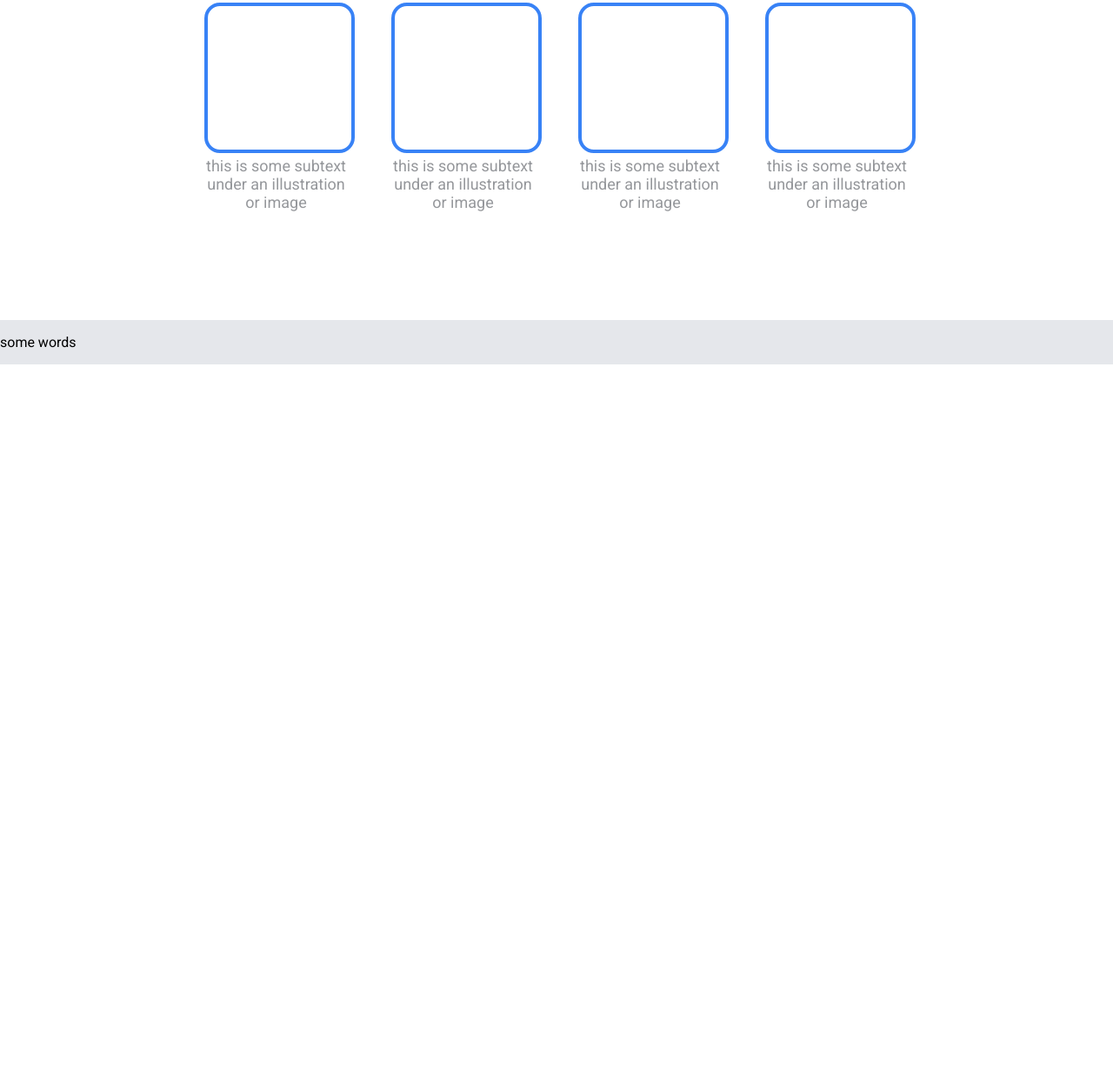
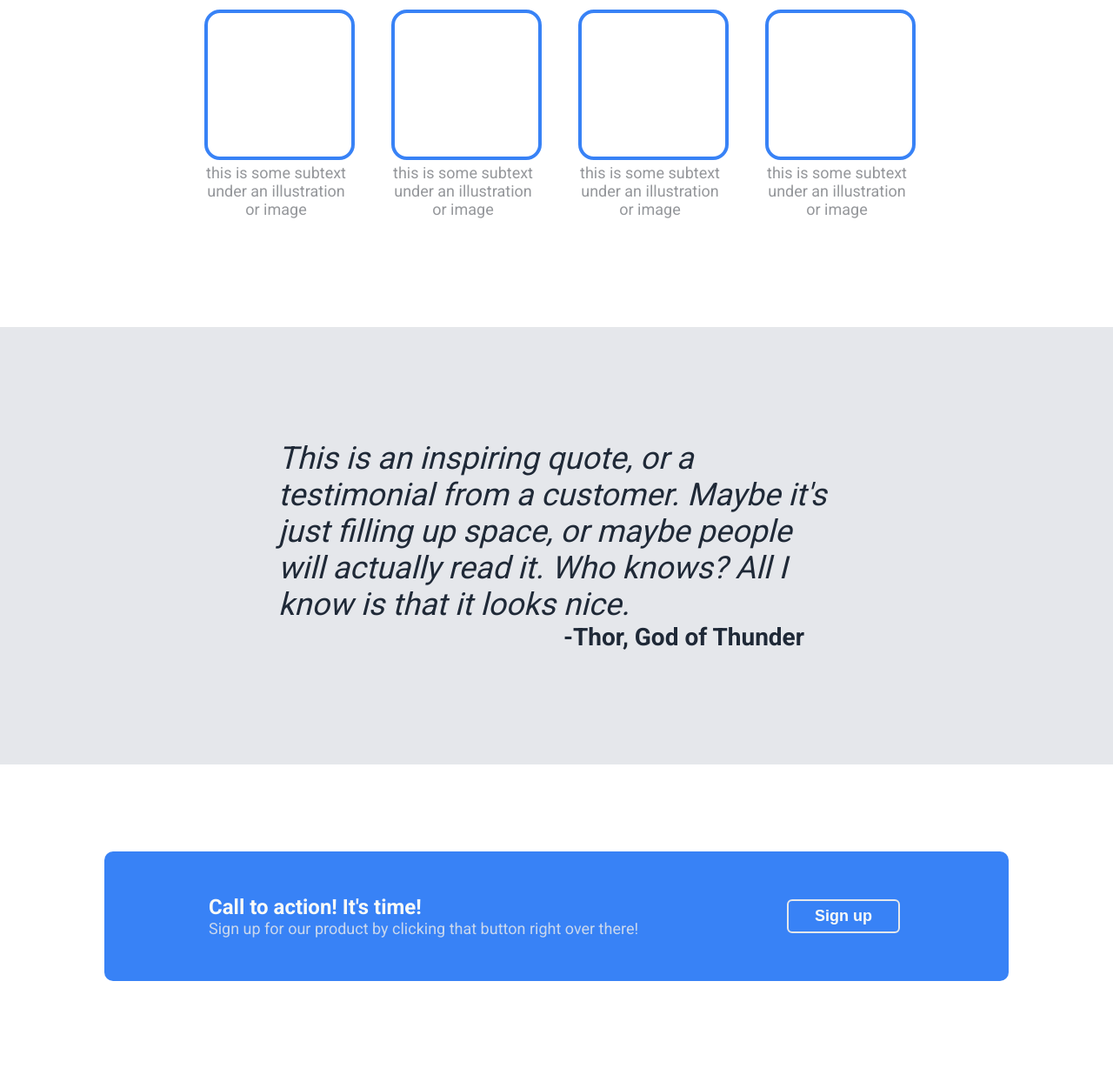
Before and after one commit to megotto95/landing-page, a plain HTML site: page index.html in a window 1280 px wide. Shown: the part 688-1916 px from the top of the page at 87% size. Before the commit the page ends 1107 px from the top, so only its background shows below. Drawn offline with Linux system fonts and the light colour scheme.

Commit message:
Add info, quote, and call to action section
Call to action section was mislabeled and now changed to info

```diff
--- a/index.html
+++ b/index.html
@@ -24,16 +24,16 @@
                 <div class="subtext">
                     This website has some subtext that goes here under the main title. It's a smaller font and the color is a lower contrast.
                 </div>
-                <button>sign up</button>
+                <button>Sign up</button>
             </div>
             <div class="right">
                 <div class="image"> placeholder for image</div>
             </div>
         </div>
     </div>
-    <div class="action">
+    <div class="info-section">
         <div class="title">Random Information</div>
-        <div class="action-content">
+        <div class="info-content">
             <div class="info">
                 <div class="block"></div>
                 <div class="subtext">this is some subtext under an illustration or image</div>
@@ -53,7 +53,17 @@
         </div>
     </div>
     <div class="quote">
-        <p>some words</p>
+        <div class="text">This is an inspiring quote, or a testimonial from a customer. Maybe it's just filling up space, or maybe people will actually read it. Who knows? All I know is that it looks nice.</div>
+        <div class="credit">-Thor, God of Thunder</div>
+    </div>
+    <div class="action-section">
+        <div class="action-block">
+            <div class="text">
+                <div class="call">Call to action! It's time!</div>
+                <div class="subtext">Sign up for our product by clicking that button right over there!</div>
+            </div>
+            <button>Sign up</button>
+        </div>
     </div>
 </body>
 </html>
--- a/style.css
+++ b/style.css
@@ -65,19 +65,20 @@ a {
 
 .subtext {
     font-size: 18px;
-    color: #E5E7EB;
+    color: #e5e7ebd7;
 
 }
 
 button {
-    width: 115px;
-    padding: 8px;
+    width: 130px;
+    padding: 7px;
     background-color: #3882F6;
-    font-weight: bold;
+    font-weight: 600;
     font-size: 18px;
-    border-radius: 5px;
+    border-radius: 6px;
     border: none;
     color: #F9FAF8;
+    margin: 5px;
 }
 
 .image {
@@ -89,7 +90,7 @@ button {
     background-color: #E5E7EB;
 }
 
-.action {
+.info-section {
     padding-bottom: 125px;
 }
 
@@ -104,7 +105,7 @@ button {
     margin: 50px 0;
 }
 
-.action-content {
+.info-content {
     display: flex;
     gap: 50px;
     justify-content: center;
@@ -128,6 +129,50 @@ button {
 }
 
 .quote {
-    height: 500px;
+    padding: 130px 320px;
     background-color: #E5E7EB;
+    font-size: 36px;
+    color: #1F2937;
+    font-weight: light;
+    font-style: italic;
+
 }
+
+.credit {
+    text-align: right;
+    font-weight: bold;
+    font-style: normal;
+    font-size: 28px;
+    margin-right: 35px;
+}
+
+.action-section {
+    display: flex;
+    justify-content: center;
+    align-items: center;
+    padding: 100px 0;
+}
+
+.action-block {
+   display: flex;
+   padding: 50px 120px;
+   justify-content: space-between;
+    background-color: #3882F6;
+    border-radius: 10px;
+    color: #F9FAF8;
+    width: 800px;
+}
+
+.call {
+    font-size: 24px;
+    font-weight: bold;
+}
+
+.action-block .text {
+    display: block;
+    max-width: 600px;
+}
+
+.action-block button {
+    border: 2px solid #E5E7EB;
+}
```
